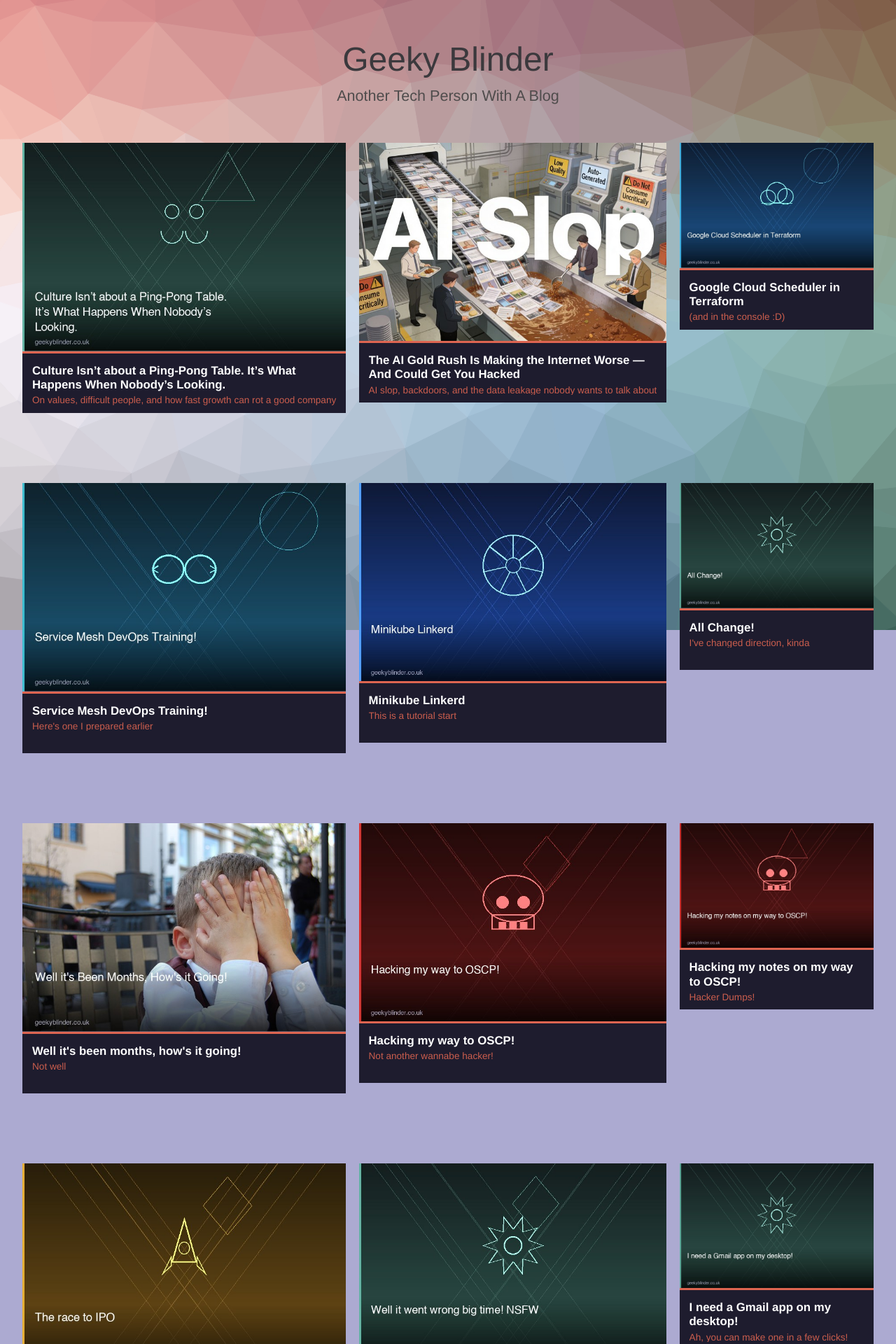
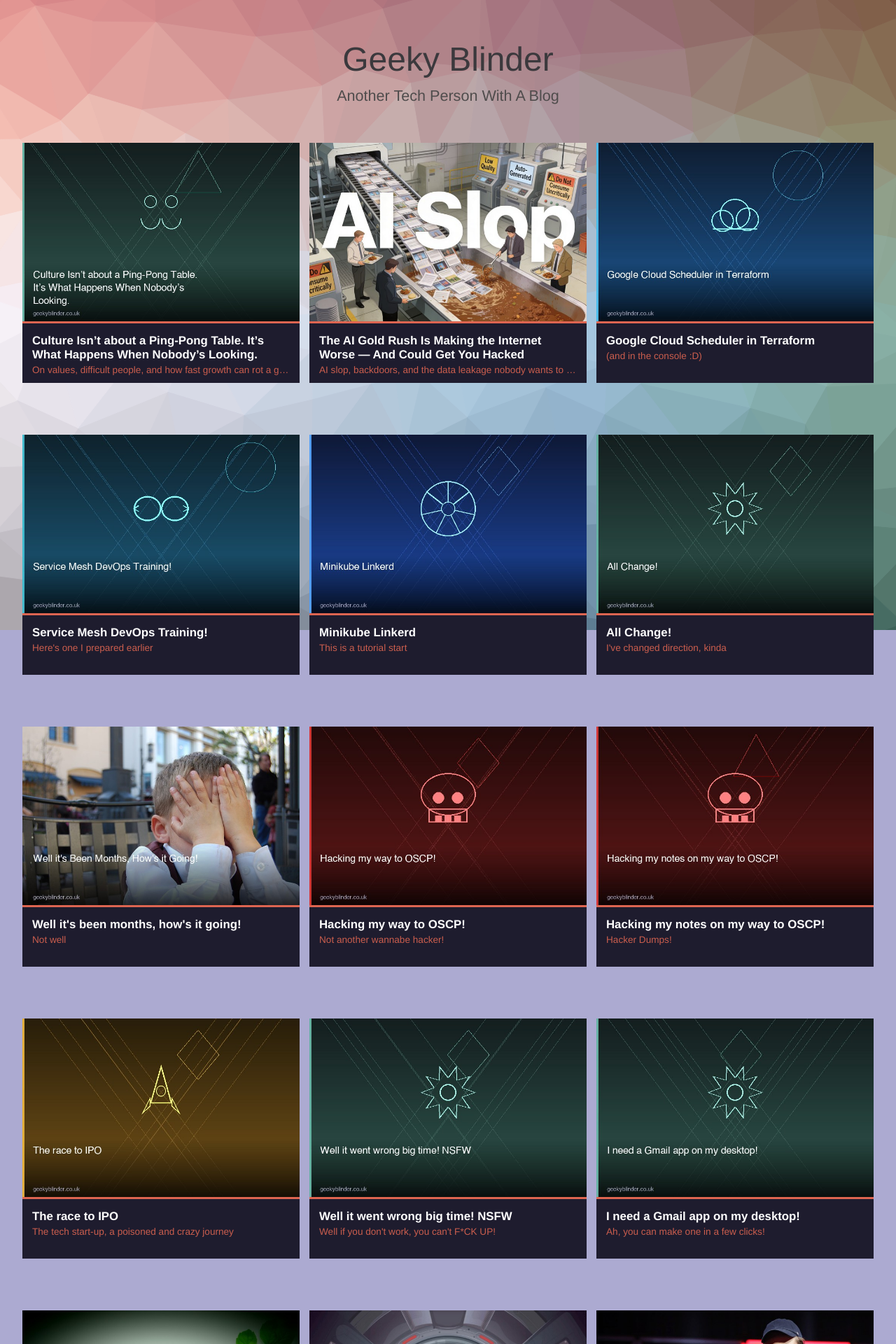
Before and after one commit to Stevieag/stevieag.github.io, a Jekyll site: the page built from index.html, in a window 1280 px wide. Shown: the top 1920 px of the page at 70% size. Built offline with Jekyll 4.4.1, drawn with Linux system fonts in a browser that asks for light colours.

Commit message:
Fix responsive grid blowout: min-width:0 on cards, fixed px gap
CSS Grid items default to min-width:auto which prevents them shrinking.
Adding min-width:0 lets cards compress correctly at any viewport width.
Switch gap from 1.5% to 14px for consistent spacing across breakpoints.

```diff
--- a/css/modern-blog.css
+++ b/css/modern-blog.css
@@ -3,6 +3,7 @@
 
 .card {
 	position: relative;
+	min-width: 0;
 }
 
 .card__container {
@@ -318,10 +319,10 @@ a:focus {
 .wrapper {
 	display: grid;
 	grid-template-columns: repeat(3, 1fr);
-	gap: 1.5%;
+	gap: 14px;
 	width: 95%;
 	max-width: 2200px;
-	margin: 0 auto;
+	margin: 0 auto 2em;
 }
 
 @media screen and (max-width: 50em) {
```
